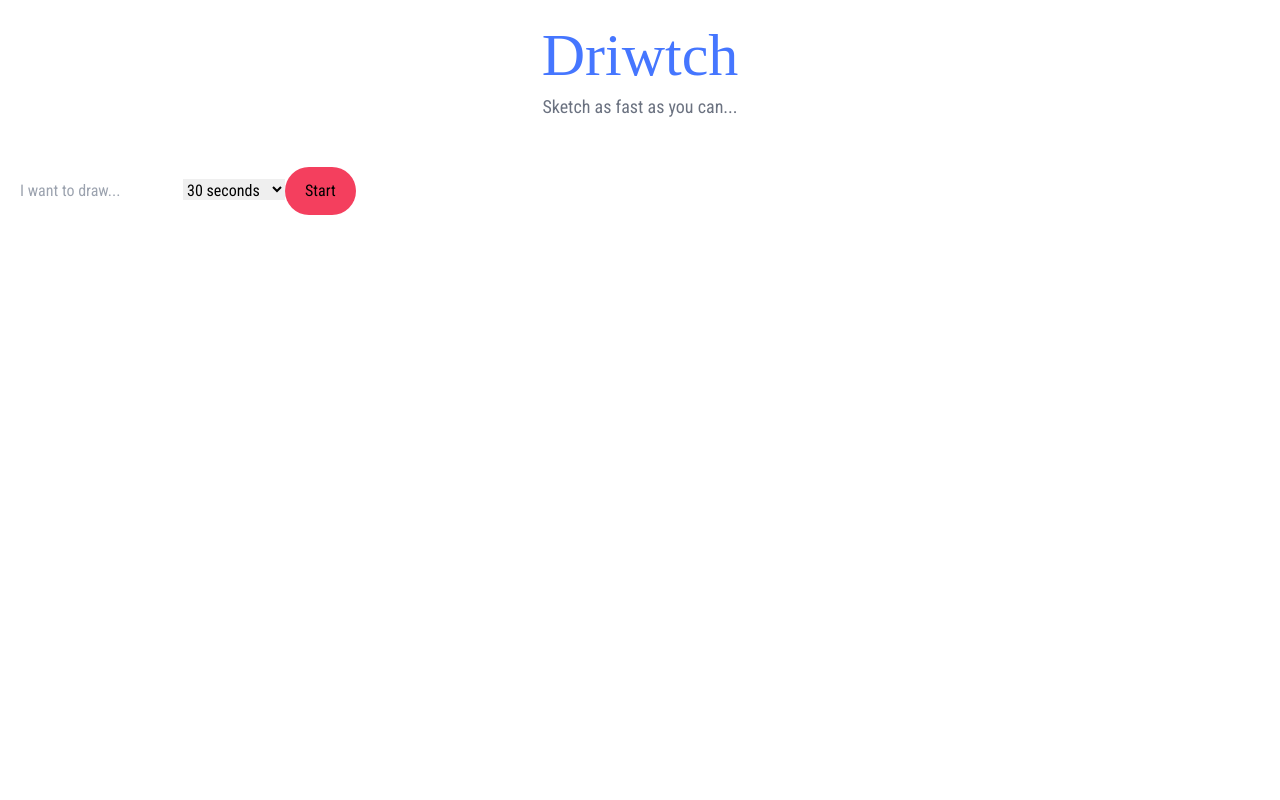
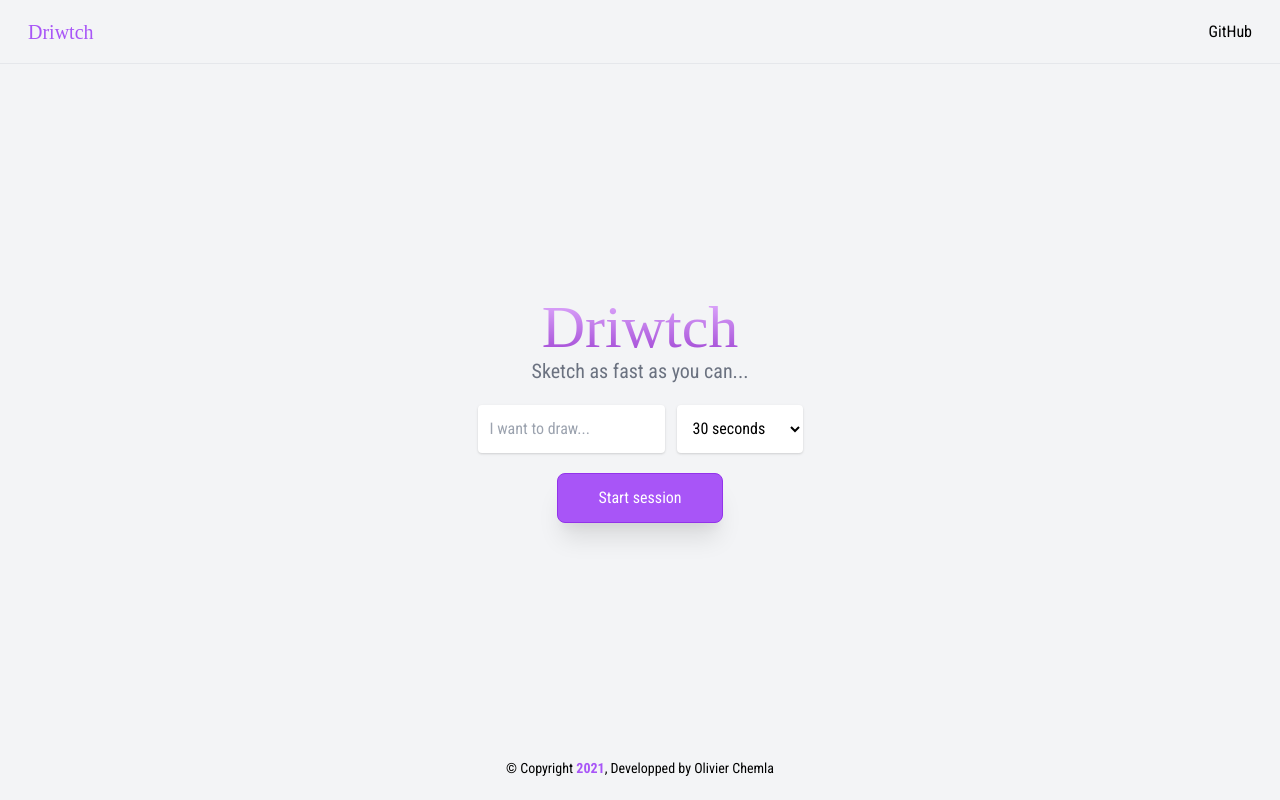
Before and after one commit to OliveCh12/driwtch, a React (Create React App) app: page / in a window 1280 px wide. Built offline with nearby package versions, Linux system fonts and the light colour scheme; a web font is replaced by a local one.

Commit message:
Improve layout and colors

```diff
--- a/src/App.tsx
+++ b/src/App.tsx
@@ -1,5 +1,5 @@
 import React from "react";
-import { HashRouter, Switch, Route } from "react-router-dom";
+import { BrowserRouter, Switch, Route } from "react-router-dom";
 
 import { GlobalProvider } from "./GlobalContext";
 
@@ -10,7 +10,7 @@
   return (
     <GlobalProvider>
       <div className="h-screen dark:bg-dark">
-        <HashRouter basename={process.env.PUBLIC_URL}>
+        <BrowserRouter basename={process.env.PUBLIC_URL}>
           <Switch>
             <Route exact path="/">
               <Home />
@@ -19,7 +19,7 @@
               <Starter />
             </Route>
           </Switch>
-        </HashRouter>
+        </BrowserRouter>
       </div>
     </GlobalProvider>
   );
--- a/src/components/Button.tsx
+++ b/src/components/Button.tsx
@@ -9,7 +9,7 @@
 const Button = (props: Props) => {
   return (
     <motion.button
-      className="h-12 w-12 rounded-full hover:bg-red-500 focus:bg-red-900 bg-gray-700 border border-gray-600 text-white"
+      className="h-12 w-12 rounded-full hover:bg-purple-500 focus:bg-purple-700 bg-gray-700 border border-gray-600 text-white"
       style={{ transition: "all .15s ease" }}
       type="button"
       whileTap={{ scale: 1.2 }}
--- a/src/components/Footer.tsx
+++ b/src/components/Footer.tsx
@@ -4,10 +4,11 @@
 
 const Footer = (props: Props) => {
   return (
-    <footer className="bg-gray-900 flex-none flex justify-center items-center text-center h-16 z-10">
+    <footer className="dark:bg-gray-900 flex-none flex justify-center items-center text-center h-16 z-10 w-full">
       <p className="text-sm dark:text-white">
-        &copy; Copyright {new Date().getFullYear()}, Developped by Olivier
-        Chemla
+        &copy; Copyright{" "}
+        <strong className="text-purple-500">{new Date().getFullYear()}</strong>,
+        Developped by Olivier Chemla
       </p>
     </footer>
   );
--- a/src/components/Header.tsx
+++ b/src/components/Header.tsx
@@ -2,25 +2,29 @@
 import { Link } from "react-router-dom";
 
 interface Props {
-  query: string;
+  query?: string;
 }
 
 const Header = (props: Props) => {
   return (
-    <header className="flex-none h-16 border-b dark:bg-gray-800 dark:border-gray-800">
+    <header className="flex-none h-16 border-b dark:bg-gray-800 dark:border-gray-800 w-full">
       <div className="container m-auto px-5 h-full">
         <nav className="flex items-center justify-between px-2 py-3 navbar-expand-lg h-full">
           <div>
-            <Link to="/" className="text-xl font-cursive text-red-500 ">
+            <Link to="/" className="text-xl font-cursive text-purple-500 ">
               Driwtch
             </Link>
           </div>
 
-          <div>
-            <strong className="capitalize dark:text-white">
-              {props.query}
-            </strong>
-          </div>
+          {props.query ? (
+            <div>
+              <strong className="capitalize dark:text-white">
+                {props.query}
+              </strong>
+            </div>
+          ) : (
+            ""
+          )}
 
           <div className="flex justify-between dark:text-white">
             <Link to="/">GitHub</Link>
--- a/src/components/Progress.tsx
+++ b/src/components/Progress.tsx
@@ -11,7 +11,7 @@
       <motion.div
         animate={{ width: `${props.current}%` }}
         transition={{ type: "tween" }}
-        className="transition duration-500 ease-in-out bg-gradient-to-r from-purple-400 via-pink-500 to-red-500 h-1 rounded-full"
+        className="transition duration-500 ease-in-out bg-gradient-to-r from-purple-400  to-purple-600 h-1 rounded-full"
       ></motion.div>
     </div>
   );
--- a/src/components/Switcher.tsx
+++ b/src/components/Switcher.tsx
@@ -91,7 +91,7 @@
           <div className="bg-white bg-opacity-90 h-36 max-w-lg mx-auto border border-gray-200 rounded-xl w-xl dark:bg-gray-800 dark:border-gray-600 shadow-xl">
             <div className="bg-dark-darkest border-b border-gray-600 rounded-t-xl h-8 flex justify-center items-center">
               <span className="mb-1 dark:text-white text-xs">
-                <strong className="text-red-500">{currentIndex}</strong> /{" "}
+                <strong className="text-purple-500">{currentIndex}</strong> /{" "}
                 {state.length}
               </span>
             </div>
--- a/src/pages/Home.tsx
+++ b/src/pages/Home.tsx
@@ -1,8 +1,11 @@
 import React, { useState } from "react";
-import Search from "../components/Search";
-import Timer from "../components/Timer";
 
 import { Link } from "react-router-dom";
+
+import Header from "../components/Header";
+import Footer from "../components/Footer";
+
+import { motion } from "framer-motion";
 
 const Home = () => {
   const [state, setState] = useState({
@@ -16,17 +19,24 @@
   }
 
   return (
-    <div className=" h-60 flex flex-col justify-center items-center">
-      <div className="container m-auto px-5 text-center">
-        <h1 className="font-cursive text-6xl text-primary-500">Driwtch</h1>
-        <p className="dark:text-gray-300 mt-2 text-lg text-gray-500">
+    <div className="bg-gray-100 dark:bg-gray-800  h-full flex flex-col justify-center items-center">
+      <Header />
+
+      <div className="container m-auto px-5 mt-5 h-full flex flex-col justify-center items-center">
+        <motion.h1
+          initial={{ y: 100, scale: 3, opacity: 0 }}
+          animate={{ y: 0, scale: 1, opacity: 1 }}
+          transition={{ duration: 0.7 }}
+          className="font-cursive text-6xl text-primary-500"
+        >
+          Driwtch
+        </motion.h1>
+        <p className="dark:text-gray-300 text-xl text-gray-500 mb-5">
           Sketch as fast as you can...
         </p>
-      </div>
-
-      <div className="container m-auto px-5 mt-5">
+        <div className="flex">
           <input
-          className=""
+            className="bg-white dark:bg-gray-700 dark:text-white shadow rounded border-0 p-3"
             type="text"
             name="query"
             value={state.query}
@@ -34,6 +44,7 @@
             placeholder="I want to draw..."
           />
           <select
+            className="bg-white dark:bg-gray-700 dark:text-white shadow rounded p-3 ml-3"
             name="interval"
             value={state.interval}
             onChange={handleInputChange}
@@ -49,17 +60,17 @@
             <option value={270000}>4 minutes 30</option>
             <option value={300000}>5 minutes</option>
           </select>
+        </div>
 
         <Link
           type="submit"
-          className="px-5 py-3 rounded-full bg-red-500"
+          className="border border-purple-600 text-white px-10 py-3 rounded-lg bg-purple-500 hover:bg-purple-600 focus:bg-purple-700 shadow-xl mt-5"
           to={`/${state.query}/${state.interval}`}
         >
-          Start
+          Start session
         </Link>
-        {/* <Search />
-        <Timer /> */}
       </div>
+      <Footer />
     </div>
   );
 };
--- a/src/pages/Starter.tsx
+++ b/src/pages/Starter.tsx
@@ -44,7 +44,7 @@
     return <div>Erreur : {error.message}</div>;
   } else if (!isLoaded) {
     return (
-      <div className="flex flex-col h-screen">
+      <div className="flex flex-col h-screen bg-gray-800">
         <Header query={query} />
         <div className="flex flex-col justify-center items-center flex-grow">
           <motion.div
@@ -54,12 +54,16 @@
             }}
             transition={{ repeat: Infinity, duration: 2 }}
           >
-            <FontAwesomeIcon className="text-red-500" icon={faFan} size="5x" />
+            <FontAwesomeIcon
+              className="text-purple-500"
+              icon={faFan}
+              size="5x"
+            />
           </motion.div>
 
-          <span className="text-center text-xl font-bold dark:text-white">
-            Un moment s'il te plait, je recherche des images de{" "}
-            <strong className="capitalize text-red-600">{query}</strong>
+          <span className="text-center text-xl font-bold dark:text-white mt-8">
+            Un moment s'il te plait, je recherche des images de : <br />
+            <strong className="text-purple-600 mt-5">« {query} »</strong>
           </span>
         </div>
         <Footer />
--- a/src/styles/tailwind.css
+++ b/src/styles/tailwind.css
@@ -13,3 +13,9 @@
 /* Stop purging. */
 
 /* Your own custom utilities */
+
+h1 {
+  background: -webkit-linear-gradient(#e2b0ff, #9f44d3);
+  -webkit-background-clip: text;
+  -webkit-text-fill-color: transparent;
+}
```
Lines whose indentation alone changed are shown as unchanged.
